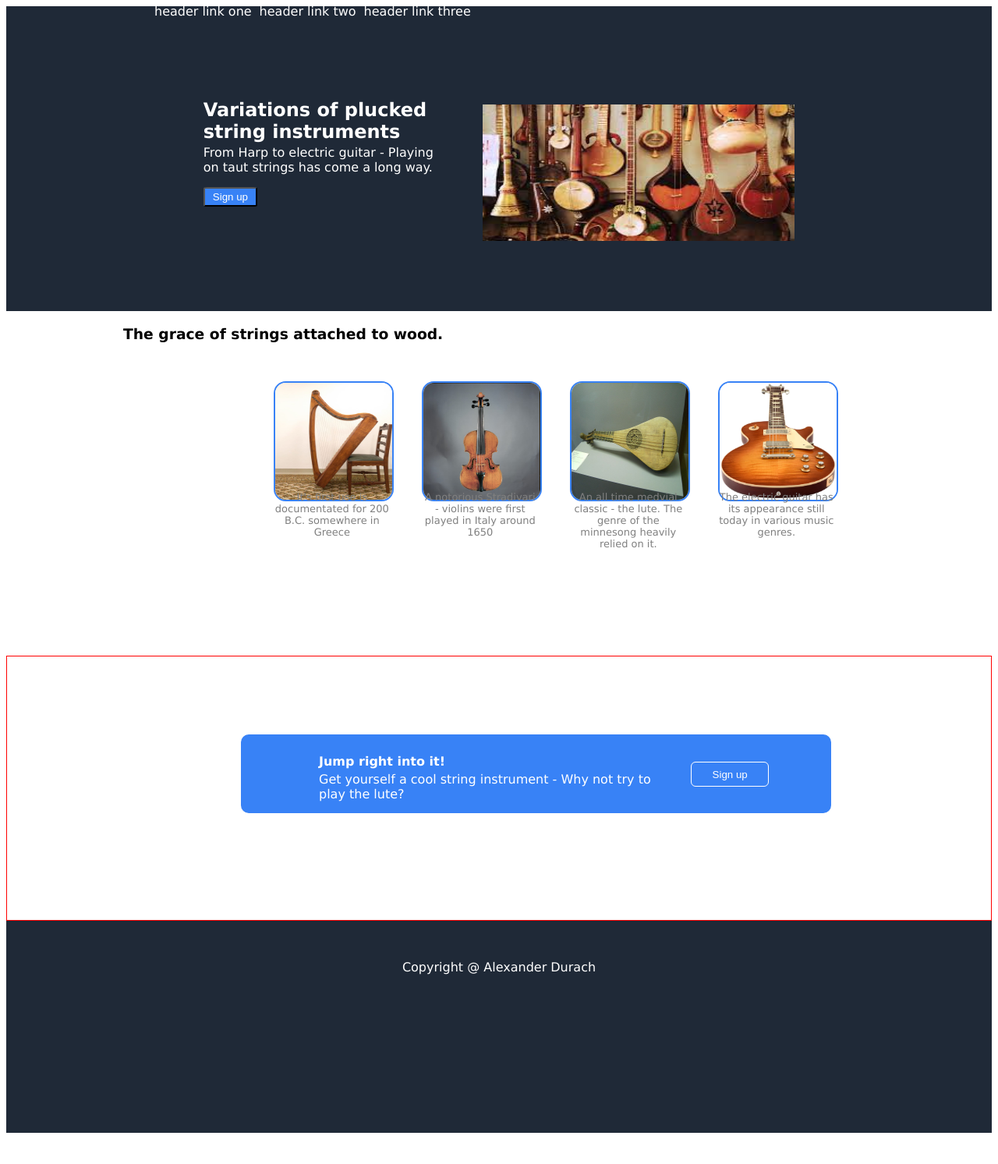
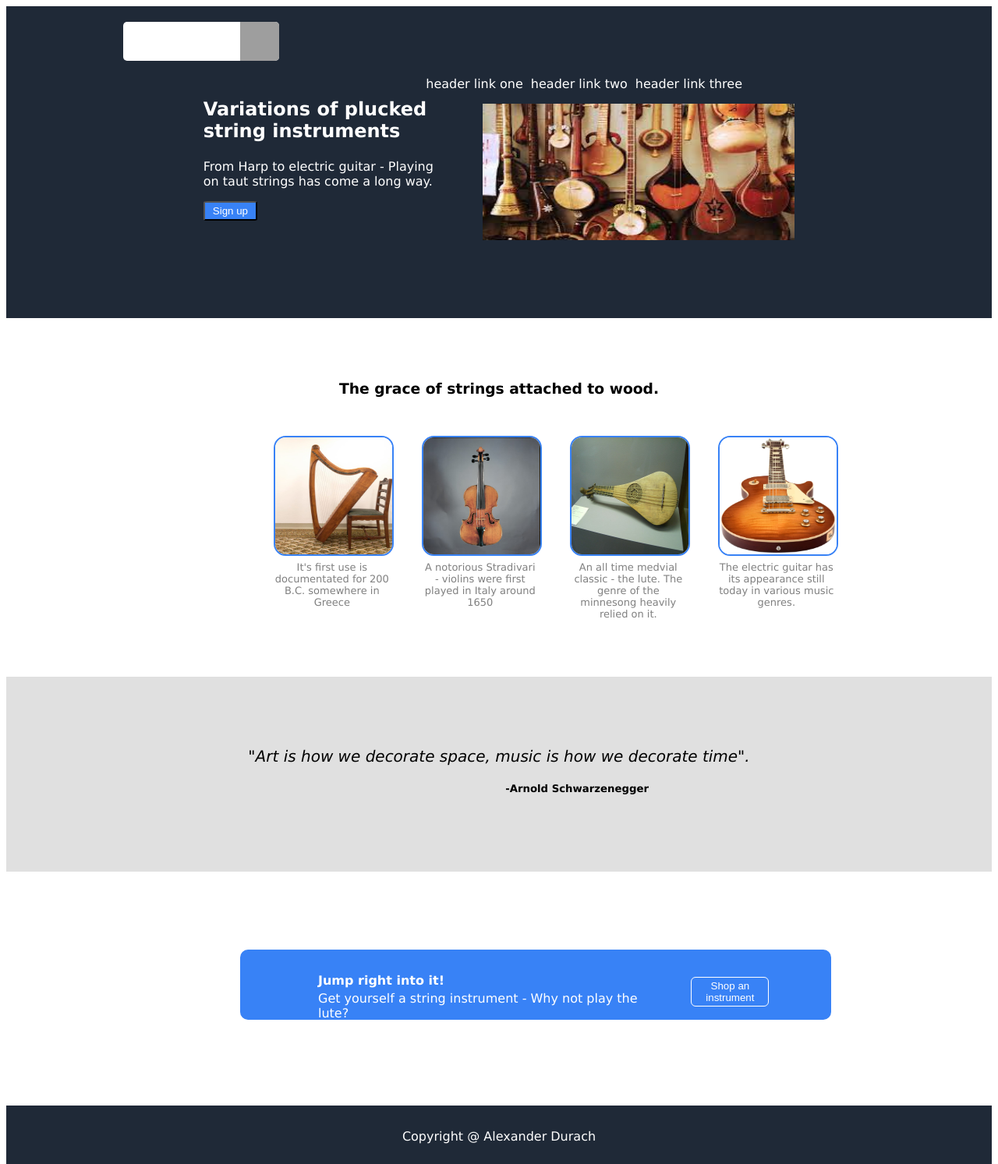
Before and after one commit to AlexDur/Odin-landing-page, a plain HTML site: page index.html in a window 1280 px wide. Shown: the whole page at 78% size. Before the commit the page ends 1453 px from the top, so only its background shows below. Drawn offline with Linux system fonts and the light colour scheme; grey boxes are pictures that could not be loaded.

Commit message:
Details added - only navbar to go

```diff
--- a/index.html
+++ b/index.html
@@ -10,7 +10,11 @@
 <body>
     <div class="container">
         <nav>
-            <ul class="Links-left">
+            <div class="icon">
+                <img src="https://img.icons8.com/ios/50/000000/harp.png" />
+            </div>
+
+            <ul class="links-right">
                 <li>header link one</li>
                 <li>header link two</li>
                 <li>header link three</li>
@@ -20,7 +24,7 @@
         <header>
             <div class="website-desc">
                 <h2>Variations of plucked string instruments</h1>
-                <p>From Harp to electric guitar - Playing on taut strings has come a long way.</p>
+                <br><p>From Harp to electric guitar - Playing on taut strings has come a long way.</p>
                 <button>Sign up</button>
             </div>
             <img src="images/string_collection.jpg" alt="">
@@ -68,21 +72,27 @@
                 </div>
             </div>
         </main>
+
         <div class="saying">
-            An inspiring quote
+            <div class="wisedom">
+            "Art is how we decorate space, music is how we decorate time".
+            </div>
+            <h5>-Arnold Schwarzenegger</h5>
         </div>
+
         <div class="action-call">
             <div class="box">
                 <div class="action-text">
                     <h4>Jump right into it!</h4>
-                    <p>Get yourself a cool string instrument - Why not try to play the lute?</p>
+                    <p>Get yourself a string instrument - Why not play the lute?</p>
                 </div>
-                <button>Sign up</button>
-            </div>
-            </div>
-        <footer>
-            <div class="footer-text">Copyright @ Alexander Durach</footer>
+                <button>Shop an instrument</button>
             </div>
         </div>
+
+        <footer>
+            <div class="footer-text">Copyright @ Alexander Durach</div>
+        </footer>
+
 </body>
 </html>
--- a/style.css
+++ b/style.css
@@ -1,31 +1,46 @@
 body {
-  height: 150vh;
+  height: 100vh;
   font-family: Verdana, Geneva, Tahoma, sans-serif;
 }
 
 .container {
   display: grid;
   grid-template-columns: 1fr;
-  grid-template-rows: 1.5fr 10fr 13fr 10fr 7fr 1fr;
-  grid-template-areas: "a" "b" "c" "d" "e" "f";
+  /* grid-template-rows: 1.5fr 8fr 11fr 8fr 1fr 1fr; */
+  grid-template-rows: 50px 350px 460px 250px 300px 75px;
+  grid-template-areas: "a" "b" "c" "e" "f" "g";
   background-color: #1f2937;
 }
 
 /* nav */
 nav {
   grid-area: a;
-  display: inline-flex;
   padding-left: 150px;
   padding-right: 150px;
   height: 5%;
   background-color: #1f2937;
   color: white;
+  margin-right: 5px;
+}
+
+nav img {
+  height: 50px;
+  width: 50px;
+  margin-top: 20px;
+  background-color: white;
+  border-radius: 5px;
+  padding-left: 150px;
+}
+
+.links-right {
+  display: inline-flex;
+  float: right;
+  margin-right: 165px;
 }
 
 ul {
   list-style: none;
-  display: flex;
-  align-items: flex-end;
+  /* display: flex; */
   gap: 10px; /* Certain gap between links, but not words necessarily */
 }
 
@@ -49,6 +64,13 @@ header {
 
 .website-desc {
   margin-top: -27px;
+}
+
+h3 {
+  display: flex;
+  align-items: center;
+  justify-content: center;
+  margin-top: 80px;
 }
 
 img {
@@ -87,7 +109,7 @@ main {
 }
 
 .image-desc {
-  margin-top: -10px;
+  margin-top: 20px;
   color: grey;
   text-align: center;
   font-size: 13px;
@@ -103,20 +125,31 @@ button {
 
 /* saying */
 .saying {
-  grid-area: d;
-  background-color: pink;
+  grid-area: e;
+  background-color: rgb(224, 224, 224);
   padding-left: 150px;
   padding-right: 150px;
+}
+
+.wisedom {
+  font-size: 20px;
+  text-align: center;
+  margin-top: 90px;
+  font-style: italic;
+}
+
+h5 {
+  float: right;
+  margin-right: 290px;
 }
 
 /* action-call */
 .action-call {
   position: relative;
-  grid-area: d;
+  grid-area: f;
   background-color: white;
   padding-left: 150px;
   padding-right: 150px;
-  border: 1px solid red;
 }
 
 .box {
@@ -138,7 +171,7 @@ button {
 
 h4 {
   color: white;
-  margin-top: 15px;
+  margin-top: 20px;
   padding-top: 10px;
 }
 
@@ -156,12 +189,12 @@ p {
 
 /* footer */
 .footer {
-  grid-area: e;
+  grid-area: g;
   background-color: #1f2937;
 }
 
 .footer-text {
   color: white;
   text-align: center;
-  margin-top: 50px;
+  margin-top: 30px;
 }
```
Also changed, not shown: images/icons8-website-50.png (added), images/unnamed.png (added).
